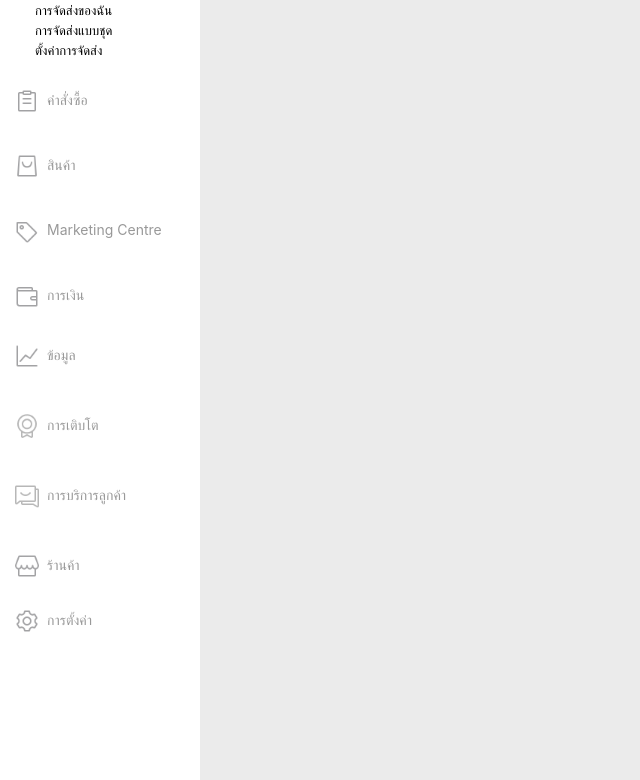
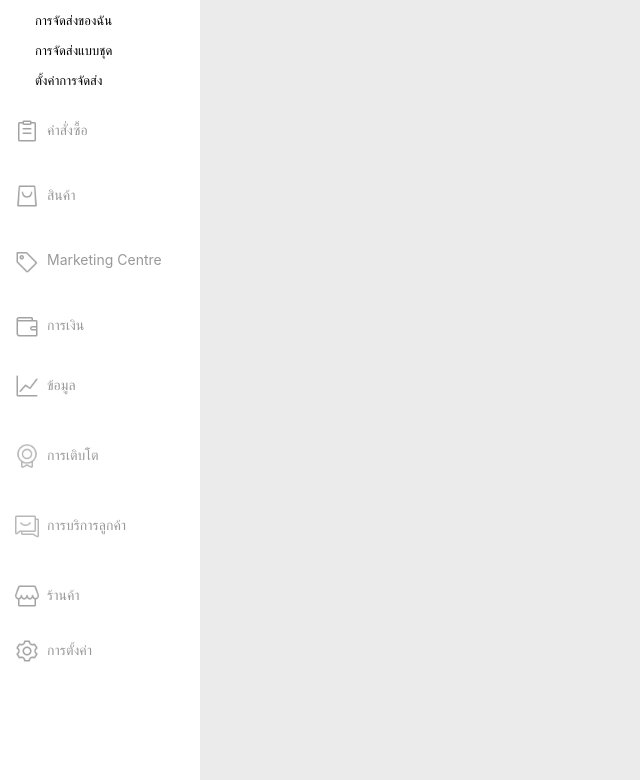
Before and after one commit to JustinzDev/shopaaaaa, a PHP site: page /projectdata/user/myshop/shop in a window 1280 px wide, while the restyled element is pressed. Shown: the part 159-939 px from the top of the page, without its empty margins (0-640 px from the left). Run offline with PHP 8.4, Linux system fonts and the light colour scheme; a user stored in the database is signed in; some libraries are stand-ins or nearby versions.

Commit message:
แก้บัค

```diff
--- a/assets/css/shop.css
+++ b/assets/css/shop.css
@@ -86,10 +86,10 @@ body, html {
     outline:0;
 }
 #nav a:active ~ ul li {
-    margin-top:0;
+    margin-top:10px;
 }
 #nav ul:hover li {
-    margin-top:0;
+    margin-top:10px;
 }
 
 .bodymain{
```
